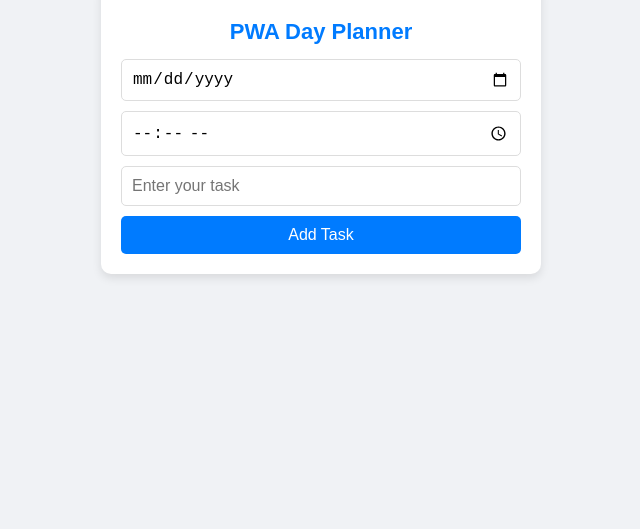
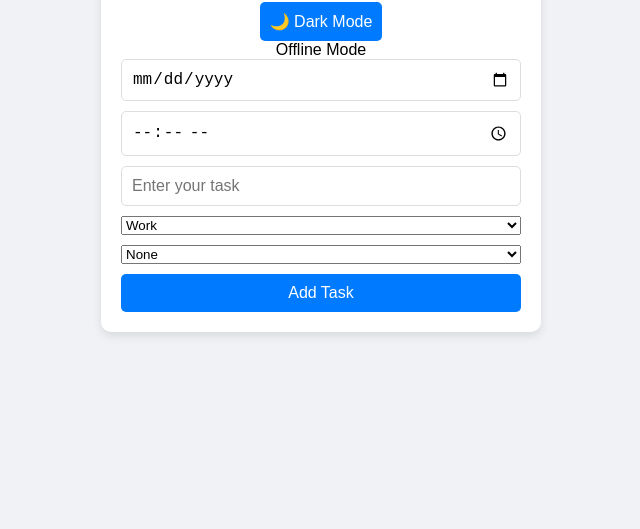
Before and after one commit to a4studios04/Day-planner-, a plain HTML site: page index.html in a window 1280 px wide. Shown: the part 271-800 px from the top of the page, without its empty margins (319-959 px from the left). Drawn offline with nearby package versions, Linux system fonts and the light colour scheme.

Commit message:
Update index.html

```diff
--- a/index.html
+++ b/index.html
@@ -6,21 +6,40 @@
   <title>Day Planner</title>
   <link rel="stylesheet" href="style.css">
   <link rel="manifest" href="manifest.json">
+  <link href="https://cdn.jsdelivr.net/npm/fullcalendar@5.10.1/main.min.css" rel="stylesheet" />
 </head>
 <body>
   <div class="container">
+    <div class="header">
       <h1>PWA Day Planner</h1>
-    <div id="offline-indicator" style="display: none; color: red;">Offline Mode</div>
+      <button id="dark-mode-toggle">🌙 Dark Mode</button>
+    </div>
+    <div id="offline-indicator">Offline Mode</div>
+    <div class="main-content">
       <form id="task-form">
         <input type="date" id="task-date" required>
         <input type="time" id="task-time" required>
         <input type="text" id="task-desc" placeholder="Enter your task" required>
+        <select id="task-category">
+          <option value="Work">Work</option>
+          <option value="Personal">Personal</option>
+        </select>
+        <select id="task-repeat">
+          <option value="none">None</option>
+          <option value="daily">Daily</option>
+          <option value="weekly">Weekly</option>
+        </select>
         <button type="submit" class="add-task-btn">Add Task</button>
       </form>
+      <div class="task-section">
         <div id="task-list"></div>
+        <div id="calendar"></div>
+      </div>
+    </div>
     <div id="toast" class="toast"></div>
   </div>
 
+  <script src="https://cdn.jsdelivr.net/npm/fullcalendar@5.10.1/main.min.js"></script>
   <script src="app.js"></script>
   <script>
     if ('serviceWorker' in navigator) {
```
Lines whose indentation alone changed are shown as unchanged.
